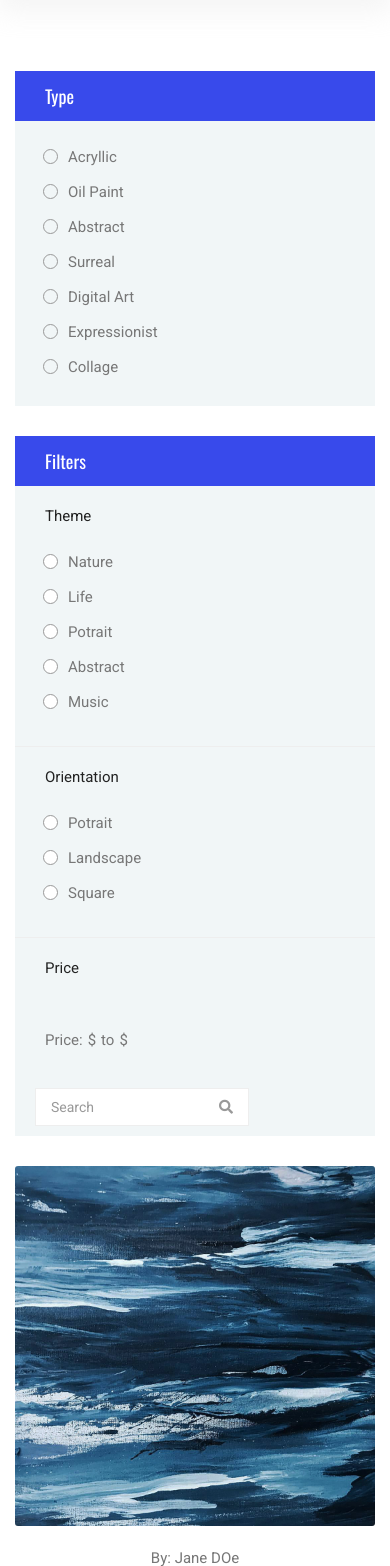
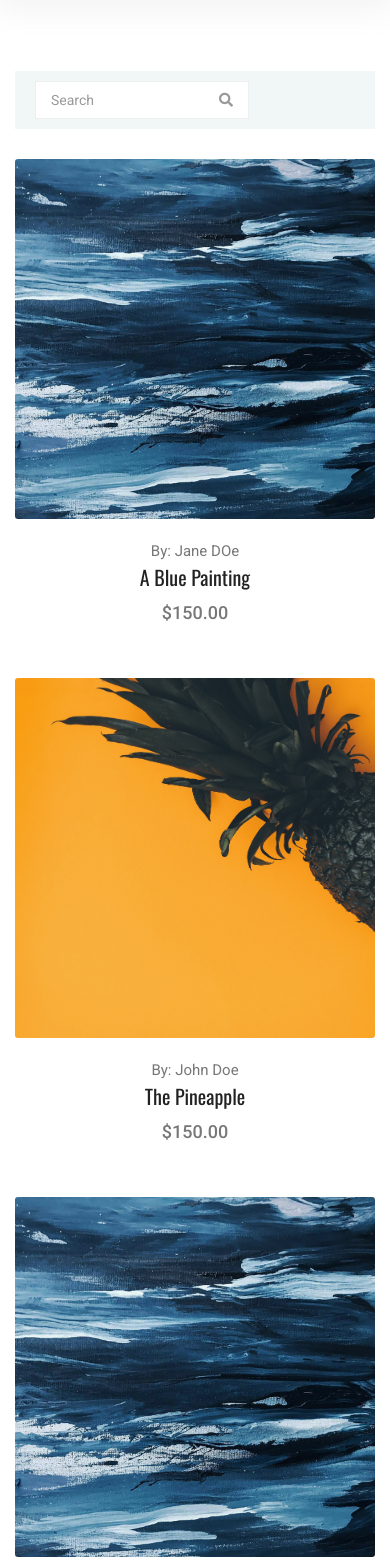
Before and after one commit to gichimux/arto, a Django app: page /category/ in a window 390 px wide. Shown: the part 71-1637 px from the top of the page. Run offline with Django 3.2, Linux system fonts and the light colour scheme; some libraries are stand-ins or nearby versions.

Commit message:
add resposive behavior

```diff
--- a/app/templates/app/category.html
+++ b/app/templates/app/category.html
@@ -7,7 +7,7 @@
   <section class="section-margin--small mb-5">
     <div class="container">
       <div class="row">
-        <div class="col-xl-3 col-lg-4 col-md-5">
+        <div class="col-xl-3 col-lg-4 col-md-5" id="filters">
           <div class="sidebar-categories">
             <div class="head">Type</div>
             <ul class="main-categories">
--- a/app/templates/base.html
+++ b/app/templates/base.html
@@ -17,7 +17,7 @@
   <link rel="stylesheet" href="{% static 'css/owl.theme.default.min.css'%}">
   <link rel="stylesheet" href="{% static 'css/owl.carousel.min.css'%}">
     <link rel="stylesheet" href="https://use.fontawesome.com/releases/v5.8.1/css/all.css">
-
+  <link rel="stylesheet" href="{% static 'css/responsive.css'%}">
   <link rel="stylesheet" href="{% static 'css/style.css'%}">
 </head>
 <body>
--- /dev/null
+++ b/static/css/responsive.css
@@ -0,0 +1,5 @@
+@media only screen and (max-width:500px){
+    #filters{
+        display: none;
+    }
+}
```
